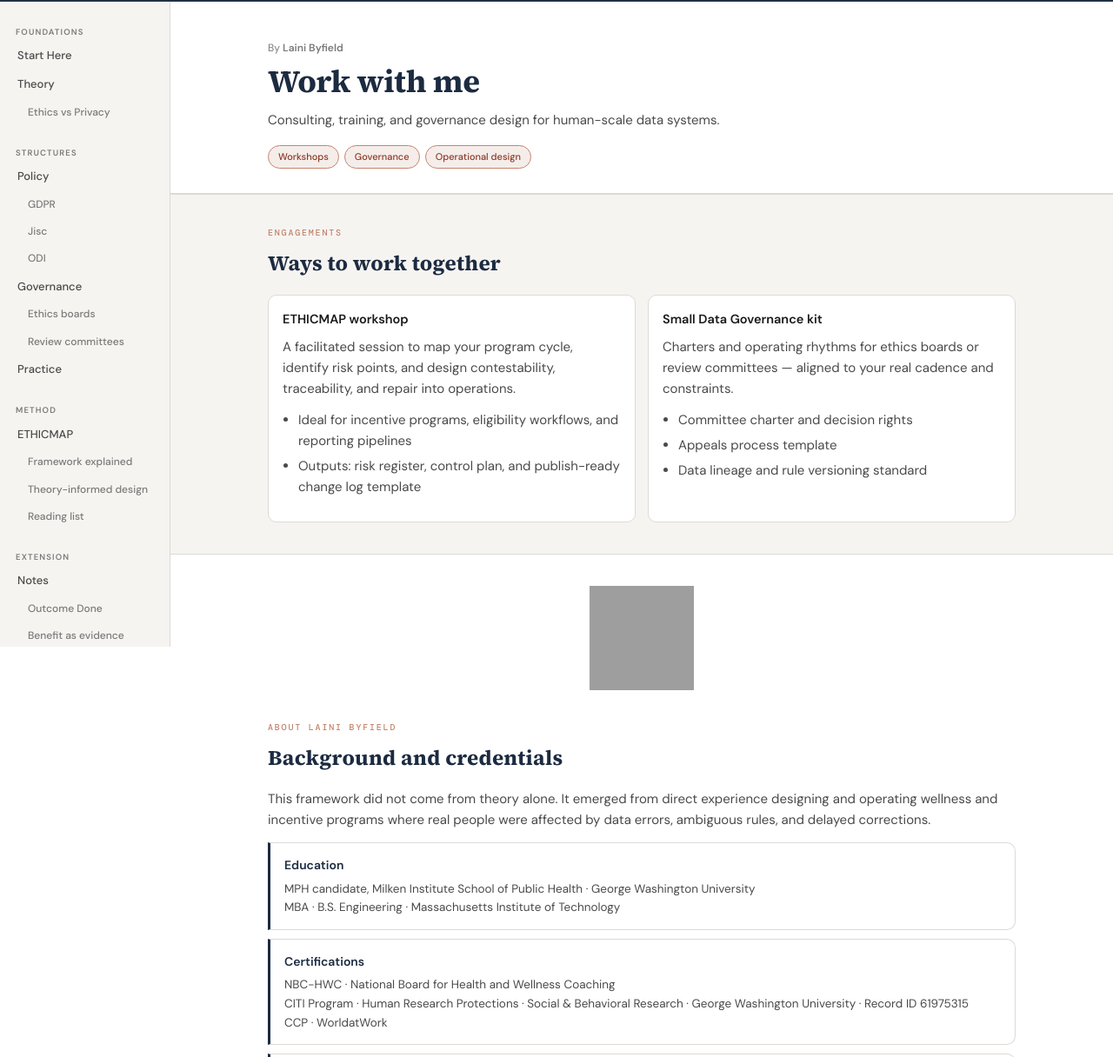
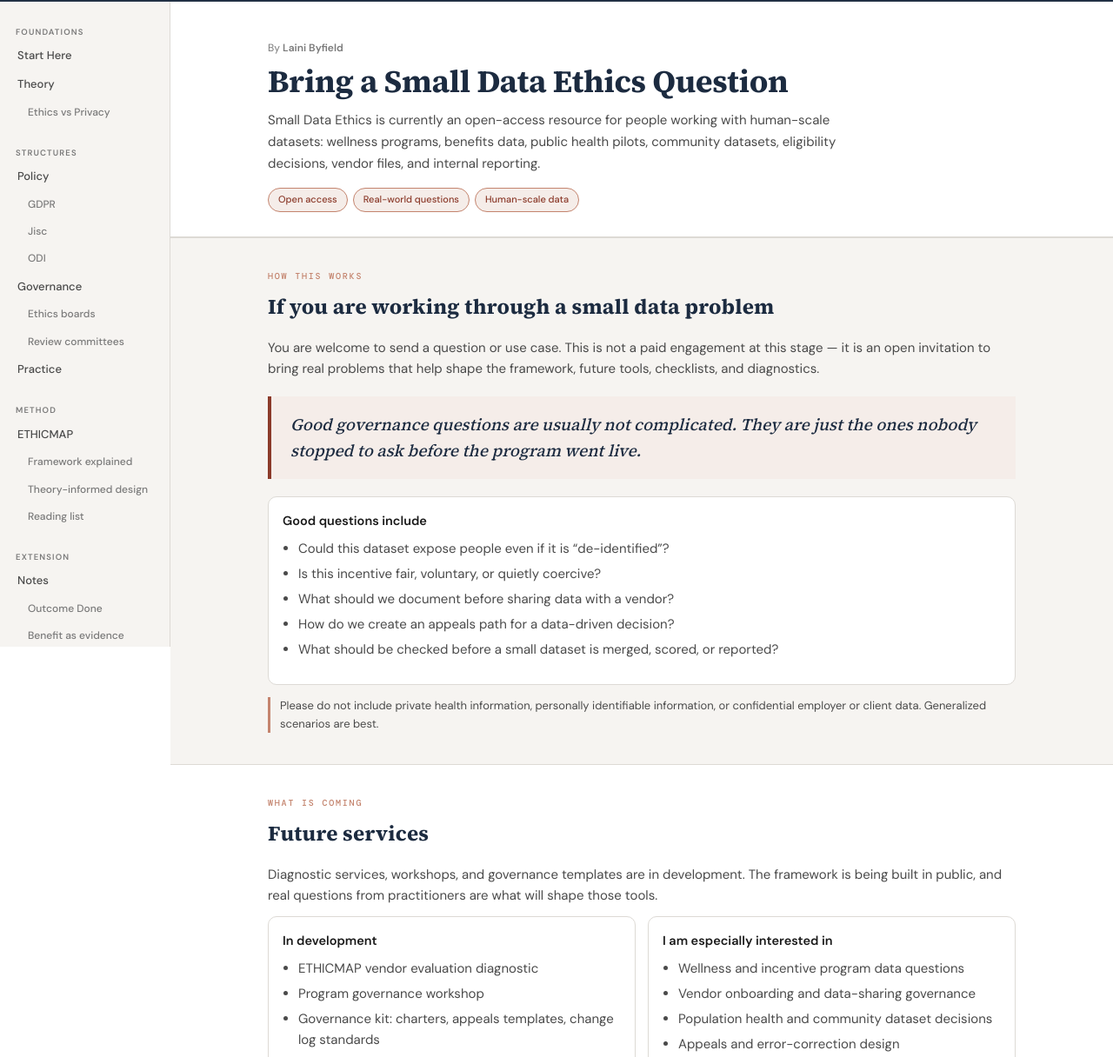
Before and after one commit to lainibyfield/smalldataethics-site, a plain HTML site: page work-with-me.html in a window 1280 px wide. Shown: the part 56-1272 px from the top of the page at 87% size. Drawn offline with nearby package versions, Linux system fonts and the light colour scheme; grey boxes are pictures that could not be loaded.

Commit message:
Add files via upload

```diff
--- a/work-with-me.html
+++ b/work-with-me.html
@@ -3,8 +3,8 @@
 <head>
   <meta charset="utf-8" />
   <meta name="viewport" content="width=device-width, initial-scale=1" />
-  <title>Work with me | Small Data Ethics</title>
-  <meta name="description" content="Work with Laini Byfield on Small Data Ethics &#8212; workshops, governance design, and operational safeguards." />
+  <title>Bring a Question | Small Data Ethics</title>
+  <meta name="description" content="Small Data Ethics is an open-access resource for people working with human-scale data. Send a question or use case about wellness programs, benefits data, vendor governance, or eligibility decisions." />
   <meta name="author" content="Laini Byfield" />
   <link rel="canonical" href="https://smalldataethics.com/work-with-me.html" />
   <link rel="preconnect" href="https://fonts.googleapis.com">
@@ -101,31 +101,53 @@
 <section class="page-hero">
   <div class="container">
     <p class="eyebrow">By <strong>Laini Byfield</strong></p>
-    <h2>Work with me</h2>
-    <p class="lead">Consulting, training, and governance design for human-scale data systems.</p>
-    <div class="chips"><span class="chip">Workshops</span><span class="chip">Governance</span><span class="chip">Operational design</span></div>
+    <h2>Bring a Small Data Ethics Question</h2>
+    <p class="lead">Small Data Ethics is currently an open-access resource for people working with human-scale datasets: wellness programs, benefits data, public health pilots, community datasets, eligibility decisions, vendor files, and internal reporting.</p>
+    <div class="chips"><span class="chip">Open access</span><span class="chip">Real-world questions</span><span class="chip">Human-scale data</span></div>
   </div>
 </section>
+
 <section class="section alt">
   <div class="container prose">
-    <span class="page-label">Engagements</span>
-          <h2>Ways to work together</h2>
+    <span class="page-label">How this works</span>
+    <h2>If you are working through a small data problem</h2>
+    <p>You are welcome to send a question or use case. This is not a paid engagement at this stage &#8212; it is an open invitation to bring real problems that help shape the framework, future tools, checklists, and diagnostics.</p>
+    <blockquote class="pull-quote">Good governance questions are usually not complicated. They are just the ones nobody stopped to ask before the program went live.</blockquote>
+    <div class="callout" style="margin-top:20px;">
+      <h3>Good questions include</h3>
+      <ul>
+        <li>Could this dataset expose people even if it is &#8220;de-identified&#8221;?</li>
+        <li>Is this incentive fair, voluntary, or quietly coercive?</li>
+        <li>What should we document before sharing data with a vendor?</li>
+        <li>How do we create an appeals path for a data-driven decision?</li>
+        <li>What should be checked before a small dataset is merged, scored, or reported?</li>
+      </ul>
+    </div>
+    <p class="note">Please do not include private health information, personally identifiable information, or confidential employer or client data. Generalized scenarios are best.</p>
+  </div>
+</section>
+
+<section class="section">
+  <div class="container prose">
+    <span class="page-label">What is coming</span>
+    <h2>Future services</h2>
+    <p>Diagnostic services, workshops, and governance templates are in development. The framework is being built in public, and real questions from practitioners are what will shape those tools.</p>
     <div class="grid-2">
       <div class="callout">
-        <h3>ETHICMAP workshop</h3>
-        <p>A facilitated session to map your program cycle, identify risk points, and design contestability, traceability, and repair into operations.</p>
+        <h3>In development</h3>
         <ul>
-          <li>Ideal for incentive programs, eligibility workflows, and reporting pipelines</li>
-          <li>Outputs: risk register, control plan, and publish-ready change log template</li>
+          <li>ETHICMAP vendor evaluation diagnostic</li>
+          <li>Program governance workshop</li>
+          <li>Governance kit: charters, appeals templates, change log standards</li>
         </ul>
       </div>
       <div class="callout">
-        <h3>Small Data Governance kit</h3>
-        <p>Charters and operating rhythms for ethics boards or review committees &#8212; aligned to your real cadence and constraints.</p>
+        <h3>I am especially interested in</h3>
         <ul>
-          <li>Committee charter and decision rights</li>
-          <li>Appeals process template</li>
-          <li>Data lineage and rule versioning standard</li>
+          <li>Wellness and incentive program data questions</li>
+          <li>Vendor onboarding and data-sharing governance</li>
+          <li>Population health and community dataset decisions</li>
+          <li>Appeals and error-correction design</li>
         </ul>
       </div>
     </div>
@@ -161,8 +183,9 @@
 <section class="section alt">
   <div class="container prose">
     <span class="page-label">Get in touch</span>
-          <h2>Contact</h2>
-    <p>Email <a href="mailto:hello@lainibyfield.com">hello@lainibyfield.com</a> to start a conversation about your program, timeline, and fit.</p>
+          <h2>Send a question</h2>
+    <p>To share a question or use case, email <a href="mailto:laini@gwu.edu">laini@gwu.edu</a>.</p>
+    <p class="note">At this stage there is no standard paid engagement. If your question helps shape a future tool or diagnostic, I will let you know.</p>
   </div>
 </section>
     </main>
@@ -170,7 +193,7 @@
   <footer class="site-footer">
     <div class="footer-inner">
       <span>&#169; <span id="year"></span> Laini Byfield. All rights reserved.</span>
-      <span><a href="/work-with-me.html">Work with me</a> &nbsp;&middot;&nbsp; No tracking. No cookies.</span>
+      <span><a href="/work-with-me.html">Bring a question</a> &nbsp;&middot;&nbsp; No tracking. No cookies.</span>
     </div>
   </footer>
   <script src="/assets/script.js"></script>
```
